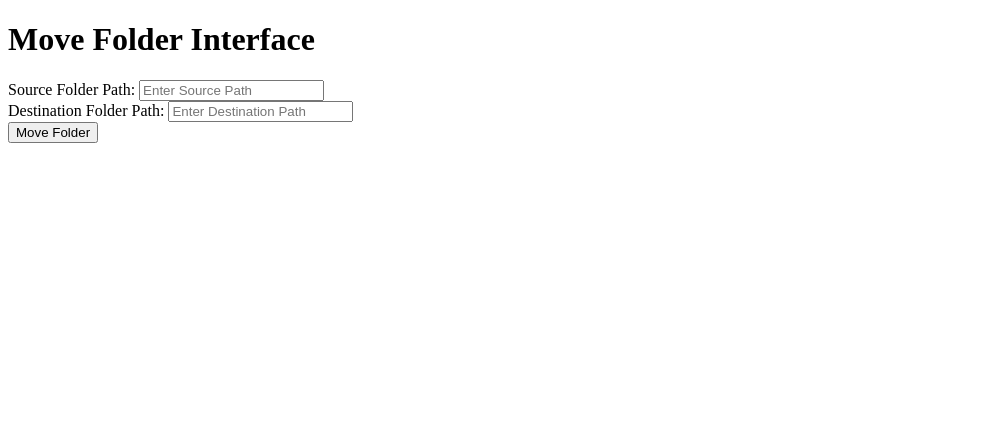
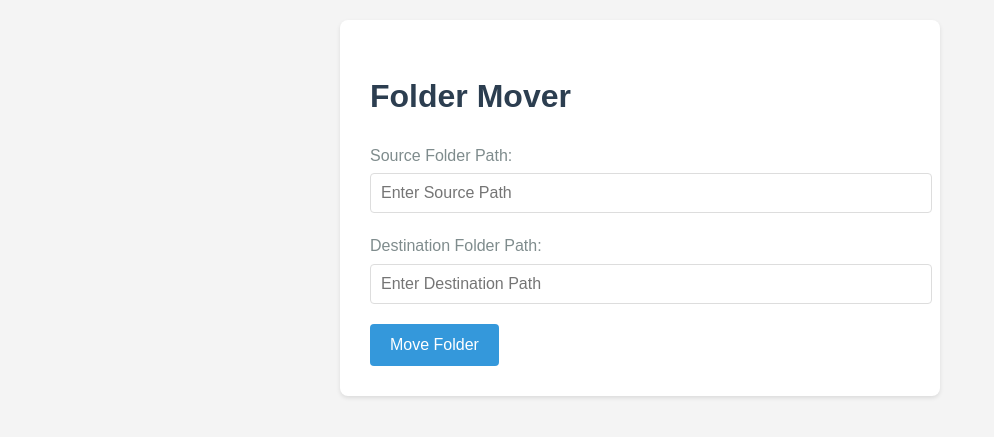
Before and after one commit to JaphetRugas/PythonFolderMover, a Flask app: page / in a window 1280 px wide. Shown: the top 437 px of the page, without its empty margins (0-994 px from the left). Run offline with Flask 3, Linux system fonts and the light colour scheme.

Commit message:
Improve UI

```diff
--- a/app/templates/index.html
+++ b/app/templates/index.html
@@ -2,17 +2,71 @@
 <html lang="en">
 <head>
     <meta charset="UTF-8">
+    <meta name="viewport" content="width=device-width, initial-scale=1.0">
     <title>Folder Mover</title>
+    <style>
+        body {
+            font-family: Arial, sans-serif;
+            line-height: 1.6;
+            color: #333;
+            max-width: 600px;
+            margin: 0 auto;
+            padding: 20px;
+            background-color: #f4f4f4;
+        }
+        .container {
+            background-color: #fff;
+            padding: 30px;
+            border-radius: 8px;
+            box-shadow: 0 2px 4px rgba(0, 0, 0, 0.1);
+        }
+        h1 {
+            color: #2c3e50;
+            margin-bottom: 20px;
+        }
+        .input-group {
+            margin-bottom: 20px;
+        }
+        label {
+            display: block;
+            margin-bottom: 5px;
+            color: #7f8c8d;
+        }
+        input[type="text"] {
+            width: 100%;
+            padding: 10px;
+            border: 1px solid #ddd;
+            border-radius: 4px;
+            font-size: 16px;
+        }
+        button {
+            background-color: #3498db;
+            color: #fff;
+            border: none;
+            padding: 12px 20px;
+            font-size: 16px;
+            border-radius: 4px;
+            cursor: pointer;
+            transition: background-color 0.3s ease;
+        }
+        button:hover {
+            background-color: #2980b9;
+        }
+    </style>
     <script src="{{ url_for('static', filename='js/script.js') }}"></script>
 </head>
 <body>
-    <h1>Move Folder Interface</h1>
-    <label>Source Folder Path:</label>
-    <input type="text" id="sourceFolder" placeholder="Enter Source Path">
-    <br>
-    <label>Destination Folder Path:</label>
-    <input type="text" id="destinationFolder" placeholder="Enter Destination Path">
-    <br>
-    <button onclick="moveFolder()">Move Folder</button>
+    <div class="container">
+        <h1>Folder Mover</h1>
+        <div class="input-group">
+            <label for="sourceFolder">Source Folder Path:</label>
+            <input type="text" id="sourceFolder" placeholder="Enter Source Path">
+        </div>
+        <div class="input-group">
+            <label for="destinationFolder">Destination Folder Path:</label>
+            <input type="text" id="destinationFolder" placeholder="Enter Destination Path">
+        </div>
+        <button onclick="moveFolder()">Move Folder</button>
+    </div>
 </body>
 </html>
```
